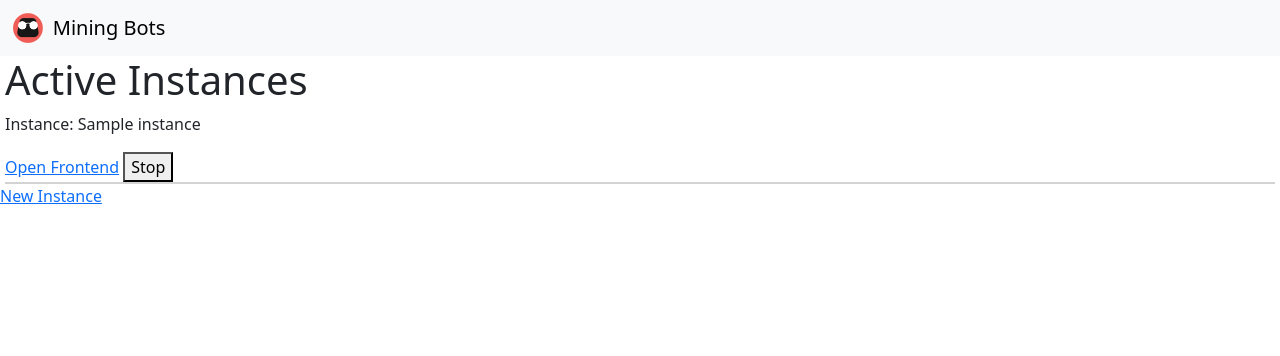
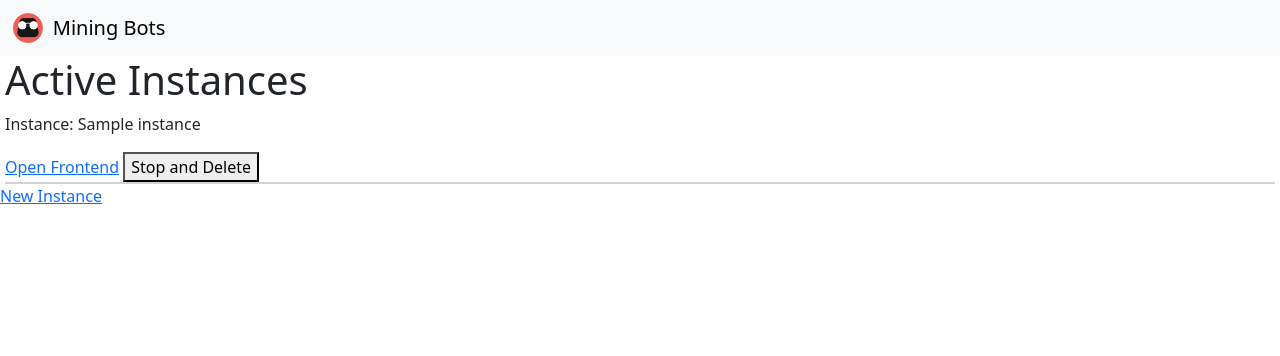
Before and after one commit to danielh13210/miningbots-coolify-manager, a Flask app: template templates/index.html in a window 1280 px wide. Shown: the top 356 px of the page. Run offline with Flask 3, Linux system fonts and the light colour scheme; the template is opened without the code that fills it: most values are stand-ins (such as "Sample title", 1, 10 or a date in 2020); parts of the project's set-up code (start-up, migrations or seed data) failed here and were passed over.

Commit message:
Change to Stop and Delete

```diff
--- a/static/start_stop.js
+++ b/static/start_stop.js
@@ -6,7 +6,7 @@ function stop(instance,completion_handler){
 }
 
 function stop_clicked(instance){
-    if(!confirm(`Are you sure you want to stop instance "${instance}"?`))return;
+    if(!confirm(`Are you sure you want to stop and delete instance "${instance}"?`))return;
     let button=document.getElementById(`stop-${instance}`);
     button.disabled=true;
     button.innerText="Stopping...";
--- a/templates/index.html
+++ b/templates/index.html
@@ -26,7 +26,7 @@
       <div class="instance-box" id="instancebox-{{instance}}">
         <p>Instance: {{instance}}</p>
         <a href="{{frontend_url}}/?url={{instances[instance]['url']}}&observer_key={{instances[instance]['observer_key']}}&instance_name={{instance}}" target="_blank">Open Frontend</a>
-        <button onclick="stop_clicked('{{instance}}')" id="stop-{{instance}}">Stop</button>
+        <button onclick="stop_clicked('{{instance}}')" id="stop-{{instance}}">Stop and Delete</button>
       </div>
     {% endfor %}
   {% else %}
```
